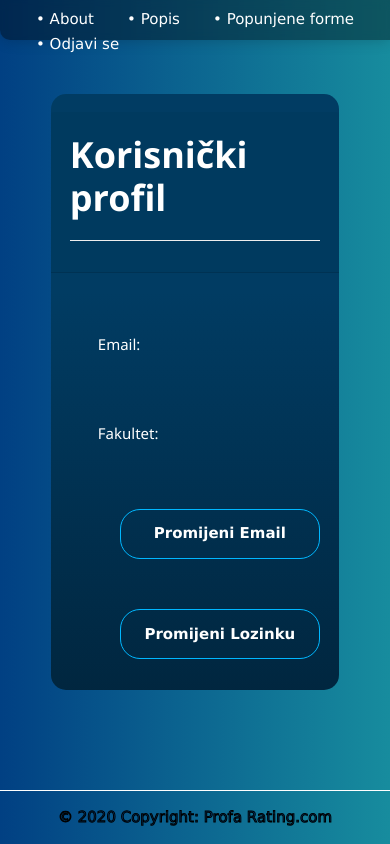
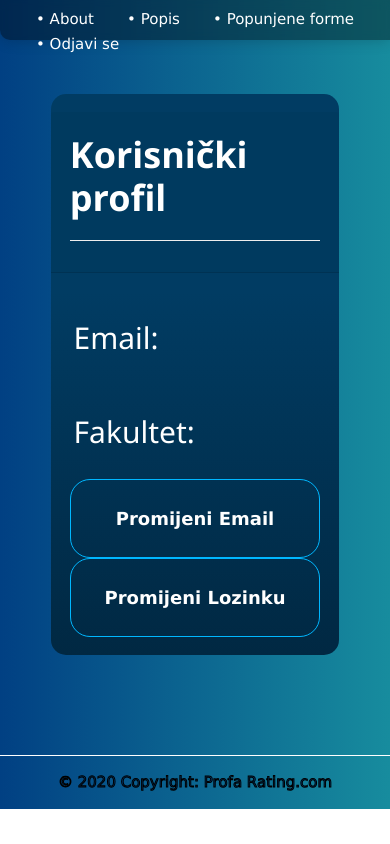
Before and after one commit to stopcagic/profa-rating, a Vue app in the folder FRONTEND/: page /about in a window 390 px wide. Shown: the part 855-1699 px from the top of the page. After the commit the page ends 1664 px from the top, so only its background shows below. Built offline with nearby package versions, Linux system fonts and the light colour scheme; sample sign-in values are in the browser's storage; what vue-js-modal would draw is missing.

Commit message:
Update AboutTab.vue

```diff
--- a/FRONTEND/src/views/AboutTab.vue
+++ b/FRONTEND/src/views/AboutTab.vue
@@ -88,14 +88,22 @@
                 <div class="row">
                   <div class="col-xs-2 .col-sm-2 .col-md-2 col-lg-2"></div>
                   <div class="col-xs-3 .col-sm-3 .col-md-3 col-lg-3">
-                    <button v-on:click="prikaziEmail = !prikaziEmail; prikaziLozinku = true" class="profil-btn">
+                    <button
+                      type="button"
+                      v-on:click="prikaziEmail = !prikaziEmail; prikaziLozinku = true"
+                      class="btn btn-primary"
+                    >
                       <b>Promijeni Email</b>
                     </button>
                   </div>
                   <div class="col-xs-2 .col-sm-2 .col-md-2 col-lg-2"></div>
 
                   <div class="col-xs-3 .col-sm-3 .col-md-3 col-lg-3">
-                    <button v-on:click="prikaziLozinku = !prikaziLozinku; prikaziEmail = true" class="profil-btn">
+                    <button
+                      type="button"
+                      v-on:click="prikaziLozinku = !prikaziLozinku; prikaziEmail = true"
+                      class="btn btn-primary"
+                    >
                       <b>Promijeni Lozinku</b>
                     </button>
                   </div>
@@ -109,12 +117,7 @@
                   <div class="row">
                     <div class="col-xs-3 .col-sm-3 .col-md-3 col-lg-3"></div>
                     <div class="col-xs-6 .col-sm-6 .col-md-6 col-lg-6 promjena">
-                      <input
-                        type="text"
-                        name="lozinka"
-                        required
-                        class="form-control"
-                      />
+                      <input type="text" name="lozinka" required class="form-control" />
                     </div>
                     <div class="col-xs-3 .col-sm-3 .col-md-3 col-lg-3"></div>
                   </div>
@@ -122,12 +125,7 @@
                   <div class="row">
                     <div class="col-xs-3 .col-sm-3 .col-md-3 col-lg-3"></div>
                     <div class="col-xs-6 .col-sm-6 .col-md-6 col-lg-6 promjena">
-                      <input
-                        type="text"
-                        name="lozinka"
-                        required
-                        class="form-control"
-                      />
+                      <input type="text" name="lozinka" required class="form-control" />
                     </div>
                     <div class="col-xs-3 .col-sm-3 .col-md-3 col-lg-3"></div>
                   </div>
@@ -135,12 +133,7 @@
                   <div class="row">
                     <div class="col-xs-3 .col-sm-3 .col-md-3 col-lg-3"></div>
                     <div class="col-xs-6 .col-sm-6 .col-md-6 col-lg-6 promjena">
-                      <input
-                        type="text"
-                        name="lozinka"
-                        required
-                        class="form-control"
-                      />
+                      <input type="text" name="lozinka" required class="form-control" />
                     </div>
                     <div class="col-xs-3 .col-sm-3 .col-md-3 col-lg-3"></div>
                   </div>
@@ -151,12 +144,7 @@
                   <div class="row">
                     <div class="col-xs-3 .col-sm-3 .col-md-3 col-lg-3"></div>
                     <div class="col-xs-6 .col-sm-6 .col-md-6 col-lg-6 promjena">
-                      <input
-                        type="password"
-                        name="lozinka"
-                        required
-                        class="form-control"
-                      />
+                      <input type="password" name="lozinka" required class="form-control" />
                     </div>
                     <div class="col-xs-3 .col-sm-3 .col-md-3 col-lg-3"></div>
                   </div>
@@ -164,12 +152,7 @@
                   <div class="row">
                     <div class="col-xs-3 .col-sm-3 .col-md-3 col-lg-3"></div>
                     <div class="col-xs-6 .col-sm-6 .col-md-6 col-lg-6 promjena">
-                      <input
-                        type="password"
-                        name="lozinka"
-                        required
-                        class="form-control"
-                      />
+                      <input type="password" name="lozinka" required class="form-control" />
                     </div>
                     <div class="col-xs-3 .col-sm-3 .col-md-3 col-lg-3"></div>
                   </div>
@@ -177,12 +160,7 @@
                   <div class="row">
                     <div class="col-xs-3 .col-sm-3 .col-md-3 col-lg-3"></div>
                     <div class="col-xs-6 .col-sm-6 .col-md-6 col-lg-6 promjena">
-                      <input
-                        type="password"
-                        name="lozinka"
-                        required
-                        class="form-control"
-                      />
+                      <input type="password" name="lozinka" required class="form-control" />
                     </div>
                     <div class="col-xs-3 .col-sm-3 .col-md-3 col-lg-3"></div>
                   </div>
@@ -237,6 +215,9 @@ export default {
 </script>
 
 <style scoped>
+h2 {
+  font-size: 200%;
+}
 .profil {
   width: 80%;
   color: white;
@@ -247,18 +228,19 @@ export default {
   border-radius: 15px;
   background-image: url("../assets/card-pozadina.svg");
 }
-.profil-btn {
+.btn {
   background-color: transparent;
   border-radius: 20px;
   border: 1px solid#00b7ff;
   outline: none;
-  margin-top: 15%;
-  margin-bottom: 15%;
+  width: 100%;
+  padding: 10%;
   color: white;
-  padding: 10%;
-  font-size: 130%;
 }
-.profil-btn:hover {
+.btn b {
+  font-size: 120%;
+}
+.btn:hover {
   transition: 0.3s ease-in-out;
   background: #00b7ff;
   color: white;
@@ -464,78 +446,12 @@ span:after {
   color: white;
   transition-delay: 530ms;
 }
-@media (width: 375px) {
+@media (max-width: 375px) {
   * {
     padding: 0px;
     margin: 0px;
   }
-  .profil-btn {
-    margin-top: 15%;
-    margin-bottom: 0%;
-    padding: 5%;
-    font-size: 90%;
-  }
-  .profil-btn:hover {
-    transition: 0.3s ease-in-out;
-    background: #00b7ff;
-    color: white;
-  }
-
-  h2 {
-    font-size: 100%;
-    margin-left: 10%;
-    margin-top: 10%;
-  }
-  .profil-btn {
-    padding: 0%;
-    width: 200px;
-    height: 50px;
-    font-size: 100%;
-    margin-left: 20%;
-    margin-bottom: 5%;
-  }
-  .promjena input[type="password"],
-  [type="text"] {
-    width: 80%;
-    margin-left: 10%;
-  }
-  .podnaslov {
-    margin-left: 5%;
-  }
 }
 @media (max-width: 1250px) {
-  .profil-btn {
-    margin-top: 15%;
-    margin-bottom: 0%;
-    padding: 5%;
-    font-size: 90%;
-  }
-  .profil-btn:hover {
-    transition: 0.3s ease-in-out;
-    background: #00b7ff;
-    color: white;
-  }
-
-  h2 {
-    font-size: 100%;
-    margin-left: 10%;
-    margin-top: 10%;
-  }
-  .profil-btn {
-    padding: 0%;
-    width: 200px;
-    height: 50px;
-    font-size: 100%;
-    margin-left: 20%;
-    margin-bottom: 5%;
-  }
-  .promjena input[type="password"],
-  [type="text"] {
-    width: 80%;
-    margin-left: 10%;
-  }
-  .podnaslov {
-    margin-left: 5%;
-  }
 }
 </style>
```
